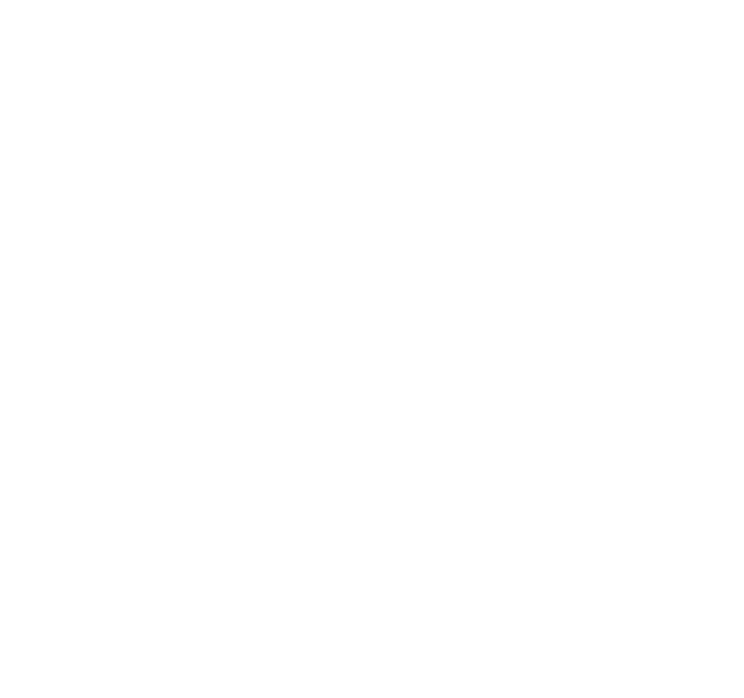
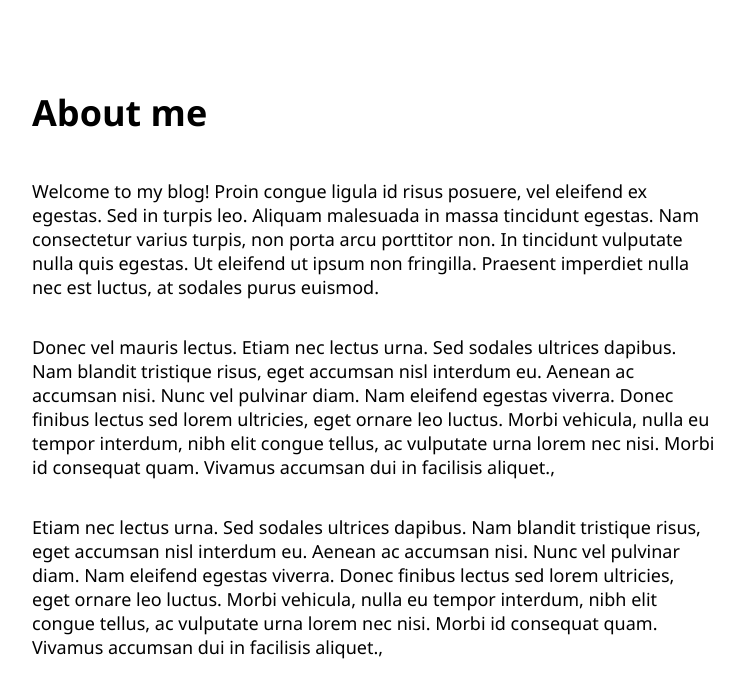
Before and after one commit to shubhankar1995/SocialMedia, a React (Create React App) app in the folder socialmedia/: page /about in a window 1280 px wide. Shown: the top 698 px of the page, without its empty margins (258-1002 px from the left). Built offline with nearby package versions, Linux system fonts and the light colour scheme.

Commit message:
route navigation with multiple pages

```diff
--- a/socialmedia/src/App.css
+++ b/socialmedia/src/App.css
@@ -1,38 +1,102 @@
-.App {
-  text-align: center;
+body {
+  font-family: 'Segoe UI', Tahoma, Geneva, Verdana, sans-serif;
+  font-size: 18px;
 }
 
-.App-logo {
-  height: 40vmin;
-  pointer-events: none;
+button {
+  padding: 16px;
+  font-family: 'Segoe UI', Tahoma, Geneva, Verdana, sans-serif;
+  font-size: 16px;
+  background-color: black;
+  color: white;
+  border-radius: 8px;
+  cursor: pointer;
 }
 
-@media (prefers-reduced-motion: no-preference) {
-  .App-logo {
-    animation: App-logo-spin infinite 20s linear;
-  }
+h3, h4 {
+  margin-bottom: 0;
 }
 
-.App-header {
-  background-color: #282c34;
-  min-height: 100vh;
-  display: flex;
-  flex-direction: column;
-  align-items: center;
-  justify-content: center;
-  font-size: calc(10px + 2vmin);
+nav {
+  border-bottom: 4px solid black;
+  text-align: center;
+  position: fixed;
+  top: 0;
+  width: 100%;
+  background: white;
+}
+
+nav ul {
+  list-style-type: none;
+  margin: 0;
+  padding: 0;
+}
+
+nav li {
+  display: inline-block;
+  padding-top: 16px;
+  padding-bottom: 16px;
+}
+
+nav a {
+  text-decoration: none;
+  color: black;
+  font-weight: bold;
+  padding: 16px 32px;
+}
+
+nav a:hover {
+  background: black;
   color: white;
 }
 
-.App-link {
-  color: #61dafb;
+#page-body {
+  max-width: 700px;
+  margin: auto;
+  padding-top: 64px;
 }
 
-@keyframes App-logo-spin {
-  from {
-    transform: rotate(0deg);
-  }
-  to {
-    transform: rotate(360deg);
-  }
+.article-list-item {
+  text-decoration: none;
+  color: black;
+  padding: 16px 0 0 0;
 }
+
+.article-list-item p {
+  padding-bottom: 32px;
+  border-bottom: 2px solid black;
+}
+
+#add-comment-form {
+  border-bottom: 2px solid black;
+  padding: 16px;
+}
+
+#add-comment-form h3 {
+  margin-bottom: 16px;
+}
+
+#add-comment-form input, textarea {
+  display: block;
+  width: 300px;
+  padding: 8px;
+  border-radius: 8px;
+  font-family: 'Segoe UI', Tahoma, Geneva, Verdana, sans-serif;
+  font-size: 18px;
+  border: 2px solid black;
+  margin-bottom: 16px;
+}
+
+#add-comment-form button {
+  width: 320px;
+}
+
+#upvotes-section button, p {
+  display: inline-block;
+  margin-right: 16px;
+}
+
+.comment {
+  border-bottom: 2px solid black;
+  padding: 16px;
+}
--- a/socialmedia/src/App.js
+++ b/socialmedia/src/App.js
@@ -4,13 +4,21 @@ import{
   Route,
 } from 'react-router-dom';
 import HomePage from './pages/HomePage';
+import AboutPage from './pages/AboutPage';
+import ArticlePage from './pages/ArticlePage';
+import ArticlesList from './pages/ArticlesList'
 import './App.css';
 
 function App() {
   return (
     <Router>
       <div className="App">
-        <Route path="/" component={HomePage} exact/>
+        <div id="page-body">
+          <Route path="/" component={HomePage} exact/>
+          <Route path="/about" component={AboutPage} />
+          <Route path="/articles-list" component={ArticlesList} />
+          <Route path="/article" component={ArticlePage} />
+        </div>
       </div>
     </Router>
 
--- /dev/null
+++ b/socialmedia/src/pages/AboutPage.js
@@ -0,0 +1,34 @@
+import React from 'react'
+
+const AboutPage = () => (
+    <React.Fragment>
+        <h1>About me</h1>
+        <p>
+            Welcome to my blog! Proin congue
+            ligula id risus posuere, vel eleifend ex egestas. Sed in turpis leo.
+            Aliquam malesuada in massa tincidunt egestas. Nam consectetur varius turpis,
+            non porta arcu porttitor non. In tincidunt vulputate nulla quis egestas. Ut
+            eleifend ut ipsum non fringilla. Praesent imperdiet nulla nec est luctus, at
+            sodales purus euismod.
+        </p>
+        <p>
+            Donec vel mauris lectus. Etiam nec lectus urna. Sed sodales ultrices dapibus.
+            Nam blandit tristique risus, eget accumsan nisl interdum eu. Aenean ac accumsan
+            nisi. Nunc vel pulvinar diam. Nam eleifend egestas viverra. Donec finibus lectus
+            sed lorem ultricies, eget ornare leo luctus. Morbi vehicula, nulla eu tempor
+            interdum, nibh elit congue tellus, ac vulputate urna lorem nec nisi. Morbi id
+            consequat quam. Vivamus accumsan dui in facilisis aliquet.,
+        </p>
+        <p>
+            Etiam nec lectus urna. Sed sodales ultrices dapibus.
+            Nam blandit tristique risus, eget accumsan nisl interdum eu. Aenean ac accumsan
+            nisi. Nunc vel pulvinar diam. Nam eleifend egestas viverra. Donec finibus lectus
+            sed lorem ultricies, eget ornare leo luctus. Morbi vehicula, nulla eu tempor
+            interdum, nibh elit congue tellus, ac vulputate urna lorem nec nisi. Morbi id
+            consequat quam. Vivamus accumsan dui in facilisis aliquet.,
+        </p>
+    </React.Fragment>
+
+);
+
+export default AboutPage;
--- /dev/null
+++ b/socialmedia/src/pages/ArticlePage.js
@@ -0,0 +1,11 @@
+import React from 'react'
+
+const ArticlePage = () => (
+    <React.Fragment>
+        <h1>This is an article</h1>
+
+    </React.Fragment>
+
+);
+
+export default ArticlePage;
--- /dev/null
+++ b/socialmedia/src/pages/ArticlesList.js
@@ -0,0 +1,11 @@
+import React from 'react'
+
+const ArticlesList = () => (
+    <React.Fragment>
+        <h1>Articles</h1>
+
+    </React.Fragment>
+
+);
+
+export default ArticlesList;
```
